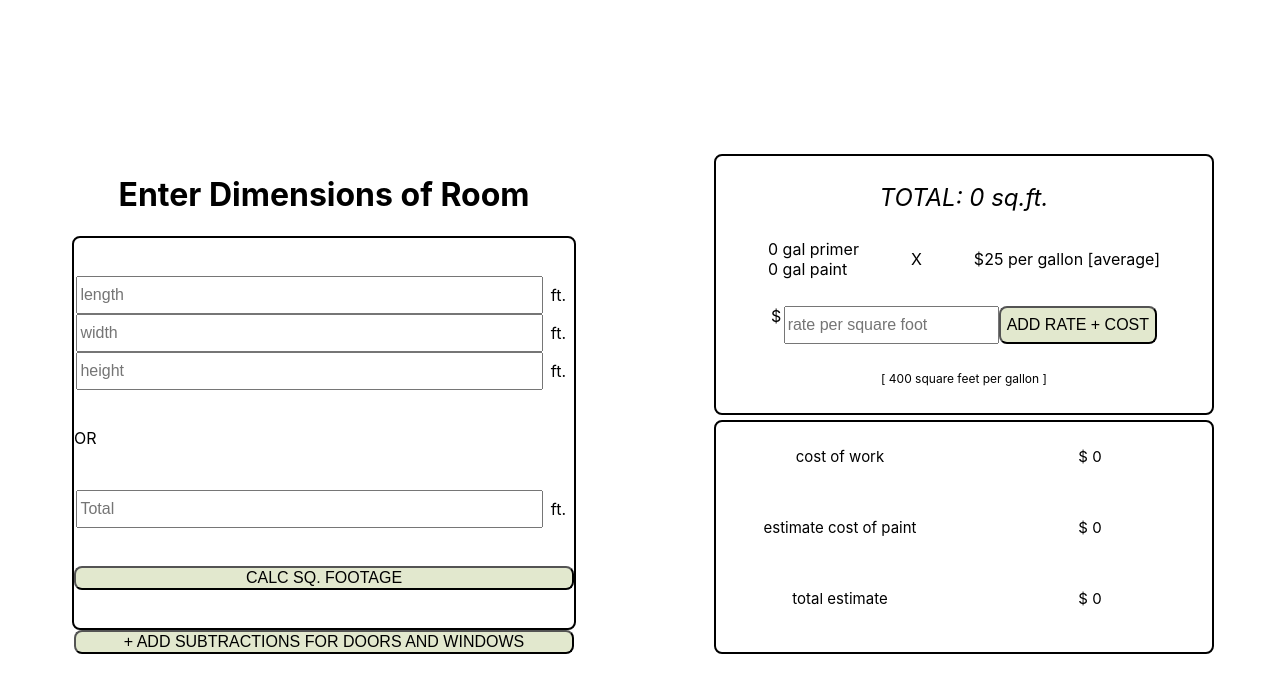
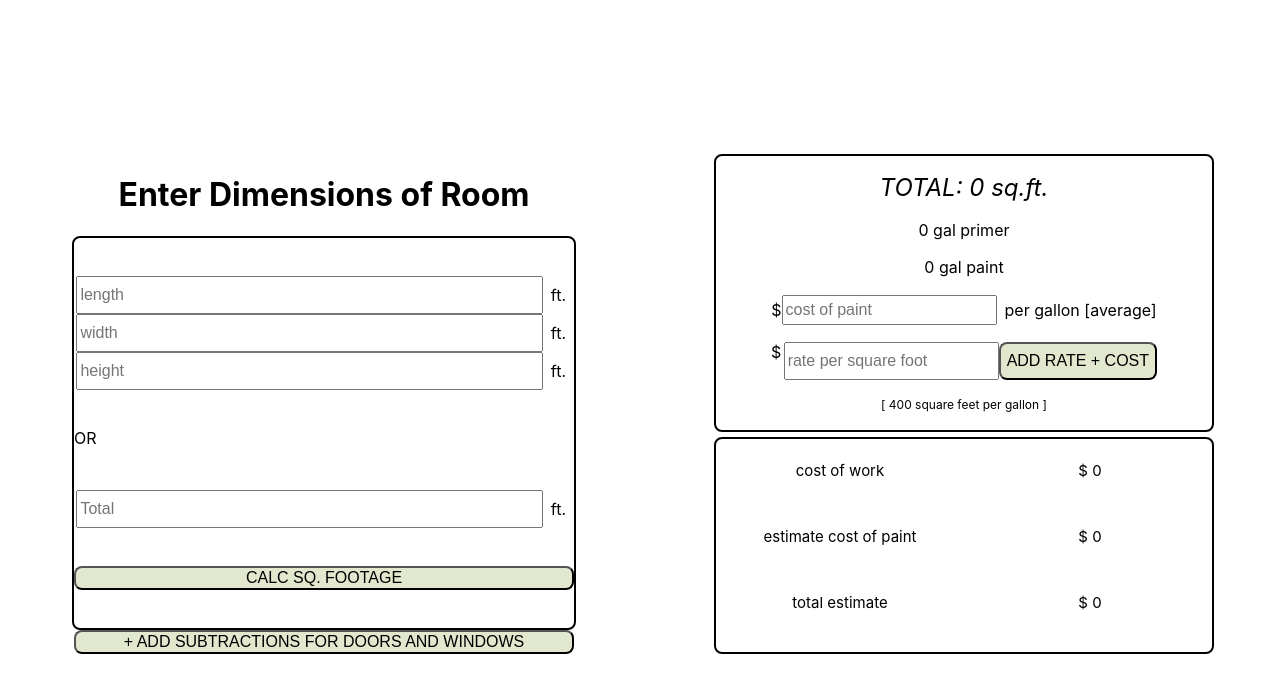
Before and after one commit to MattOrtner/the-painters-tool, a React (Create React App) app: page / in a window 1280 px wide. Shown: the top 692 px of the page. Built offline with nearby package versions, Linux system fonts and the light colour scheme.

Commit message:
add paint cost input, new layout for paint box

```diff
--- a/src/App.css
+++ b/src/App.css
@@ -41,6 +41,7 @@
   width: 100%;
   margin-right: 50px;
 }
+
 .input-pairing {
   display: flex;
   flex-direction: row;
@@ -137,7 +138,17 @@
   display: flex;
   flex-direction: row;
   align-items: center;
-  justify-content: space-evenly;
+  justify-content: center;
+}
+
+.paint-cost {
+  height: 1.5rem;
+  font-size: 1rem;
+}
+
+.paint-cost-after {
+  margin-left: .5rem;
+  font-size: 1rem;
 }
 
 .total {
@@ -161,7 +172,7 @@
 }
 
 .radio {
-  width:fit-content;
+  width: fit-content;
 }
 
 .subtraction-input-bottom {
--- a/src/App.js
+++ b/src/App.js
@@ -13,6 +13,7 @@ function App() {
   const [isSubtracted, setIsSubtracted] = useState(false)
 
   const [rate, setRate] = useState(0)
+  const [costPerGallon, setCostPerGallon] = useState('')
   const [paintCost, setPaintCost] = useState(0)
   const [gallons, setGallons] = useState(0)
   const [totalCost, setTotalCost] = useState(0)
@@ -21,6 +22,11 @@ function App() {
     findTotalCost()
   })
 
+  const handlePaintInput = (e) => {
+    const newCost = e.target.value
+    setCostPerGallon(newCost)
+  }
+
   const subtractFromTotal = (subtractionAmount) => {
     const newSquareFootage = totalFootage - subtractionAmount
 
@@ -28,7 +34,6 @@ function App() {
   }
 
   const handleLHWInputs = (e) => {
-    console.log(hwInputs)
     const name = e.target.name
     const value = e.target.value
     setHwInputs({...hwInputs, [name]: value})
@@ -62,8 +67,8 @@ function App() {
   }
 
   const findGallonsCost = () => {
-    const totalPaint = (gallons * 25)
-    const totalPrimer = ((gallons / 2) * 25)
+    const totalPaint = (gallons * costPerGallon)
+    const totalPrimer = ((gallons / 2) * costPerGallon)
     setPaintCost(totalPaint + totalPrimer)
   }
 
@@ -101,18 +106,17 @@ function App() {
       <div className="container right">
         <div className="info-container">
           <div className="total info">TOTAL: {totalFootage} sq.ft.</div>
+          <div className="info">{gallons / 2} gal primer</div>
+          <div className="info">{gallons} gal paint</div>
           <div className="paint-container">
-            <div>
-              <div className="info">{gallons / 2} gal primer</div>
-              <div className="info">{gallons} gal paint</div>
-            </div>
-            <div>X</div>
-            <div>$25 per gallon [average]</div>
+            <div>$</div>
+            <input type="number" className="paint-cost" name="costPerGallon" placeholder="cost of paint" onChange={handlePaintInput}/>
+            <div className="paint-cost-after">per gallon [average]</div>
           </div>
           <div className="rate-container">
             <div>$</div>
             <input type="number" className="input" placeholder="rate per square foot" name="rate" onChange={handleLHWInputs} />
-            <input type="button" className="button" value="ADD RATE + COST" onClick={calculateTotal} />
+            <input type="button" className="add-cost button" value="ADD RATE + COST" onClick={calculateTotal} />
           </div>
           <div className="small-print">[ 400 square feet per gallon ]</div>
         </div>
```
Also changed, not shown: 1 other file (tests, documents, lock files or other folders).
